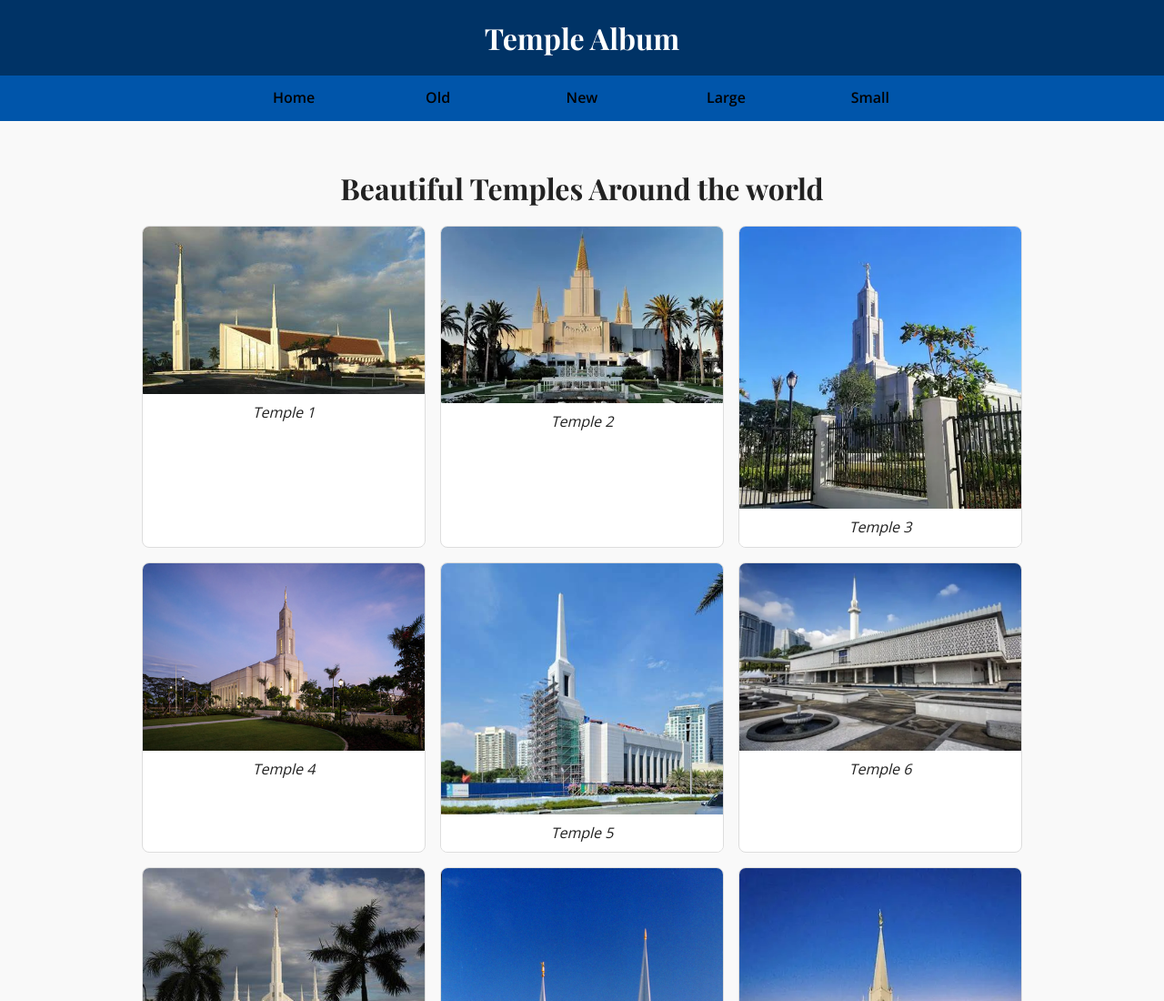
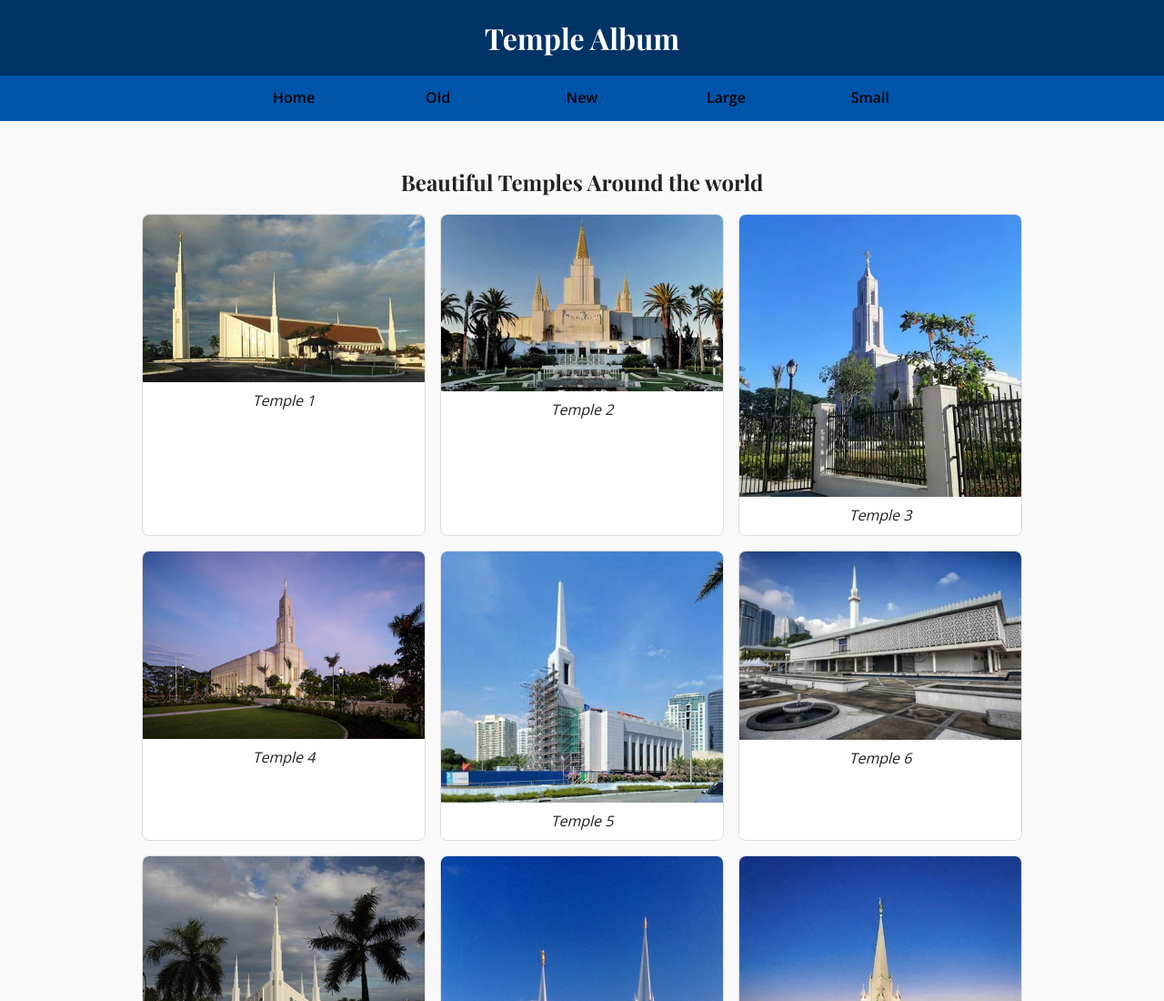
Before and after one commit to dave011-hub/wdd131, a plain HTML site: page temples.html in a window 1280 px wide. Shown: the top 1100 px of the page at 91% size. Drawn offline with nearby package versions, Linux system fonts and the light colour scheme.

Commit message:
small chages

```diff
--- a/styles/temples.css
+++ b/styles/temples.css
@@ -10,7 +10,7 @@
     --text-color: #222;
 }
 
-/* Reset */
+
 * {
     margin: 0;
     padding: 0;
@@ -24,7 +24,7 @@ body {
     color: var(--text-color);
 }
 
-/* Header Title */
+
 header h1 {
     font-size: 1rem;
     padding: 1rem;
@@ -34,7 +34,7 @@ header h1 {
     font-family: var(--heading-font);
 }
 
-/* Mobile Menu Button */
+
 #menu {
     display: block;
     font-size: 2rem;
@@ -53,7 +53,7 @@ header h1 {
     content: "X";
 }
 
-/* Navigation */
+
 nav {
     background-color: var(--secondary-color);
 }
@@ -66,7 +66,7 @@ nav {
 
 .navigation li {
     display: none;
-    /* hidden until menu opens */
+
 }
 
 .navigation a {
@@ -90,7 +90,7 @@ nav {
     display: block;
 }
 
-/* Larger screens */
+
 @media only screen and (min-width: 40em) {
     header h1 {
         font-size: 2rem;
@@ -102,7 +102,7 @@ nav {
 
     .navigation li {
         display: block;
-        /* reset */
+
         flex: 1 1 100%;
     }
 
@@ -122,7 +122,7 @@ main {
     padding: 1rem;
 }
 
-main h1 {
+main h1, h2 {
     font-family: var(--heading-font);
     margin: 1rem 0;
     text-align: center;
--- a/temples.html
+++ b/temples.html
@@ -5,7 +5,8 @@
     <meta charset="UTF-8">
     <meta name="viewport" content="width=device-width, initial-scale=1.0">
     <meta name="description" content="Album of temples around the world.">
-    <title>Temple Album</title>
+    <meta name="author" content="David Agbenyegah Bieku">
+    <title>Temple Album | Beautiful Temples Around the World</title>
     <link rel="stylesheet" href="styles/temples-large.css">
     <link href="https://fonts.googleapis.com/css2?family=Open+Sans:wght@400;600&family=Playfair+Display:wght@400;700&display=swap" rel="stylesheet">
     <link rel="stylesheet" href="styles/temples.css">
@@ -29,7 +30,7 @@
 
     </header>
     <main>
-      <h1>Beautiful Temples Around the world</h1>
+      <h2>Beautiful Temples Around the world</h2>
       <section class="album">
         <figure>
             <img src="images/temple1.jpg" alt="Temple 1">
```
